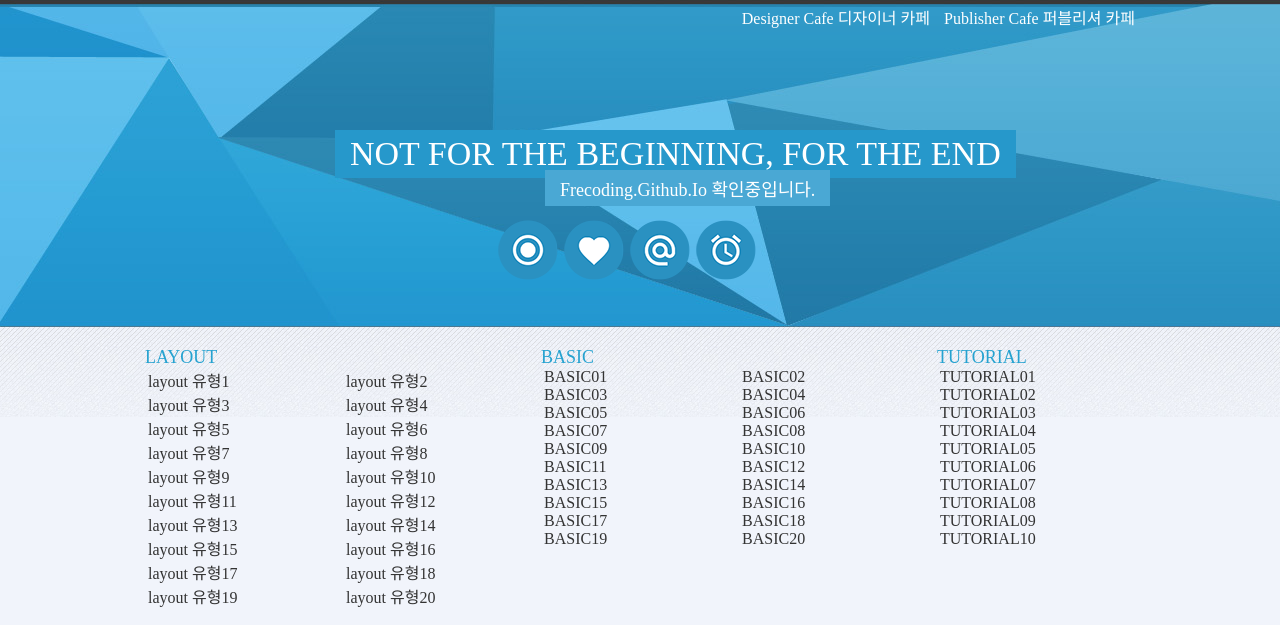
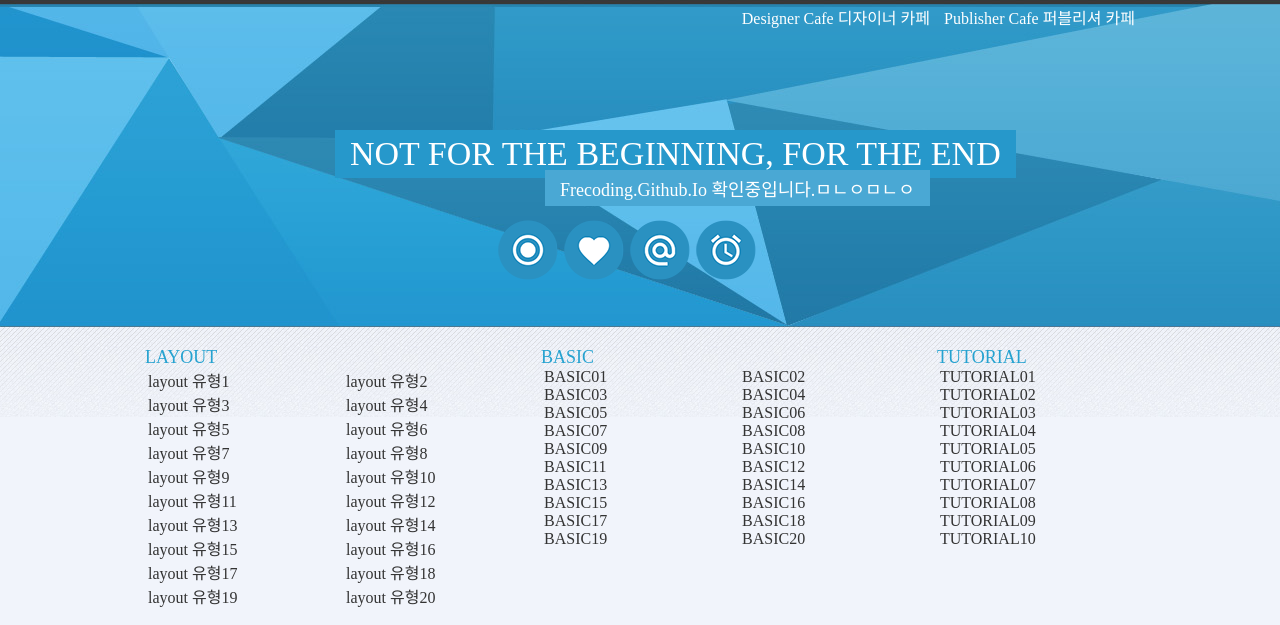
Before and after one commit to frecoding/frecoding, a plain HTML site: page webstandard/index.html in a window 1280 px wide. Shown: the top 625 px of the page. Drawn offline with Linux system fonts and the light colour scheme; a web font is replaced by a local one.

Commit message:
Update index.html

```diff
--- a/webstandard/index.html
+++ b/webstandard/index.html
@@ -50,7 +50,7 @@
                 <!-- position -->
                 <div class="title">
                     <p>Not for the beginning, for the end</p>
-                    <h1><a href="#">frecoding.github.io 확인중입니다.</a></h1>
+                    <h1><a href="#">frecoding.github.io 확인중입니다.ㅁㄴㅇㅁㄴㅇ</a></h1>
                 </div>
 
                 <!-- icon -->
```
